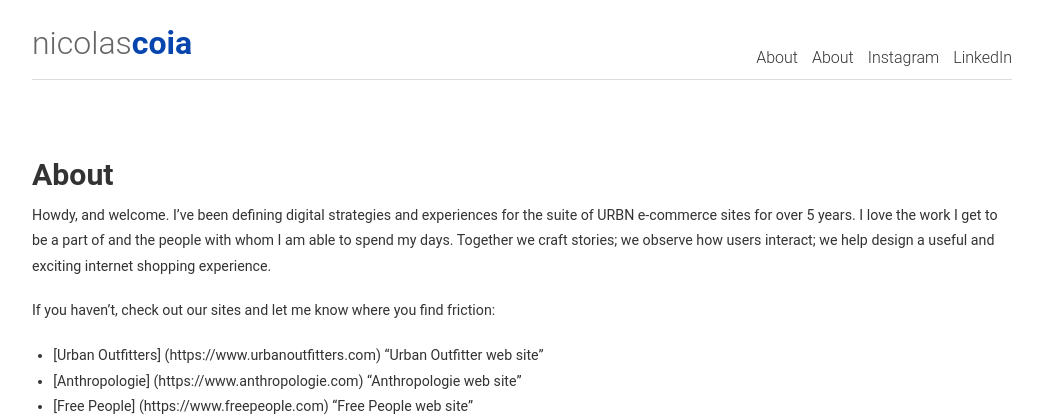
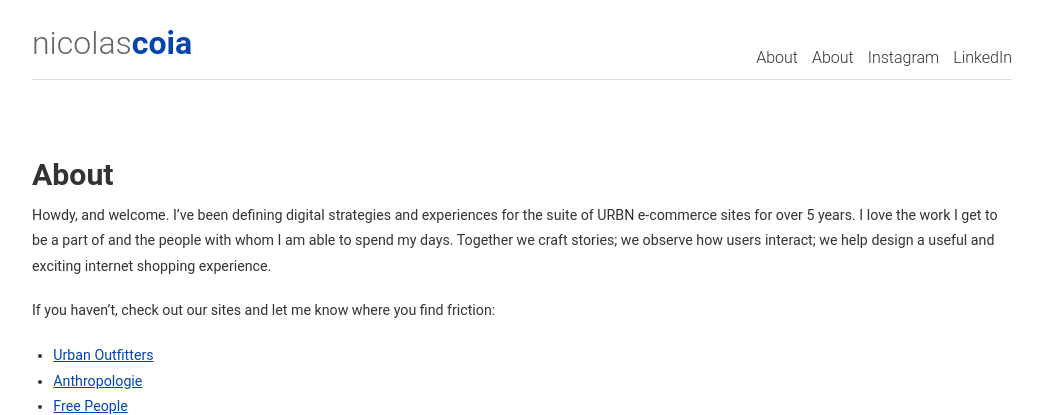
Before and after one commit to dyutibarma/monochrome, a Jekyll site: the page built from about.md, in a window 1280 px wide, cut to the strip 0-415 px from the top of the page. Shown: the whole strip, without its empty margins (118-1160 px from the left). Built offline with Jekyll 4.4.1, drawn with Linux system fonts in a browser that asks for light colours.

Commit message:
Update about.md

```diff
--- a/about.md
+++ b/about.md
@@ -8,9 +8,9 @@ Howdy, and welcome. I've been defining digital strategies and experiences for th
 
 If you haven't, check out our sites and let me know where you find friction:
 
-* [Urban Outfitters] (https://www.urbanoutfitters.com) "Urban Outfitter web site"
-* [Anthropologie] (https://www.anthropologie.com) "Anthropologie web site"
-* [Free People] (https://www.freepeople.com) "Free People web site"
+* [Urban Outfitters](https://www.urbanoutfitters.com)
+* [Anthropologie](https://www.anthropologie.com)
+* [Free People](https://www.freepeople.com)
 
 
 ![T.Hanks](coianac.github.io/img/thanks.gif)
```
